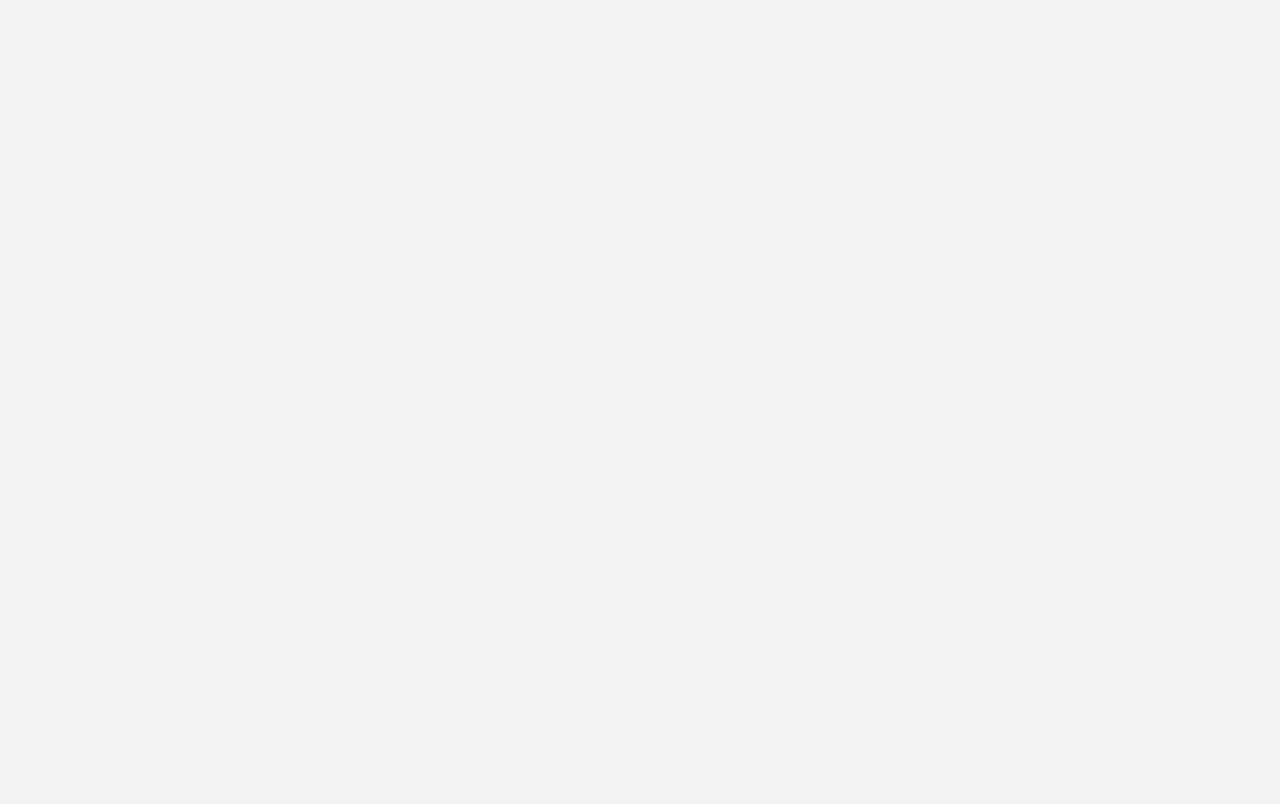
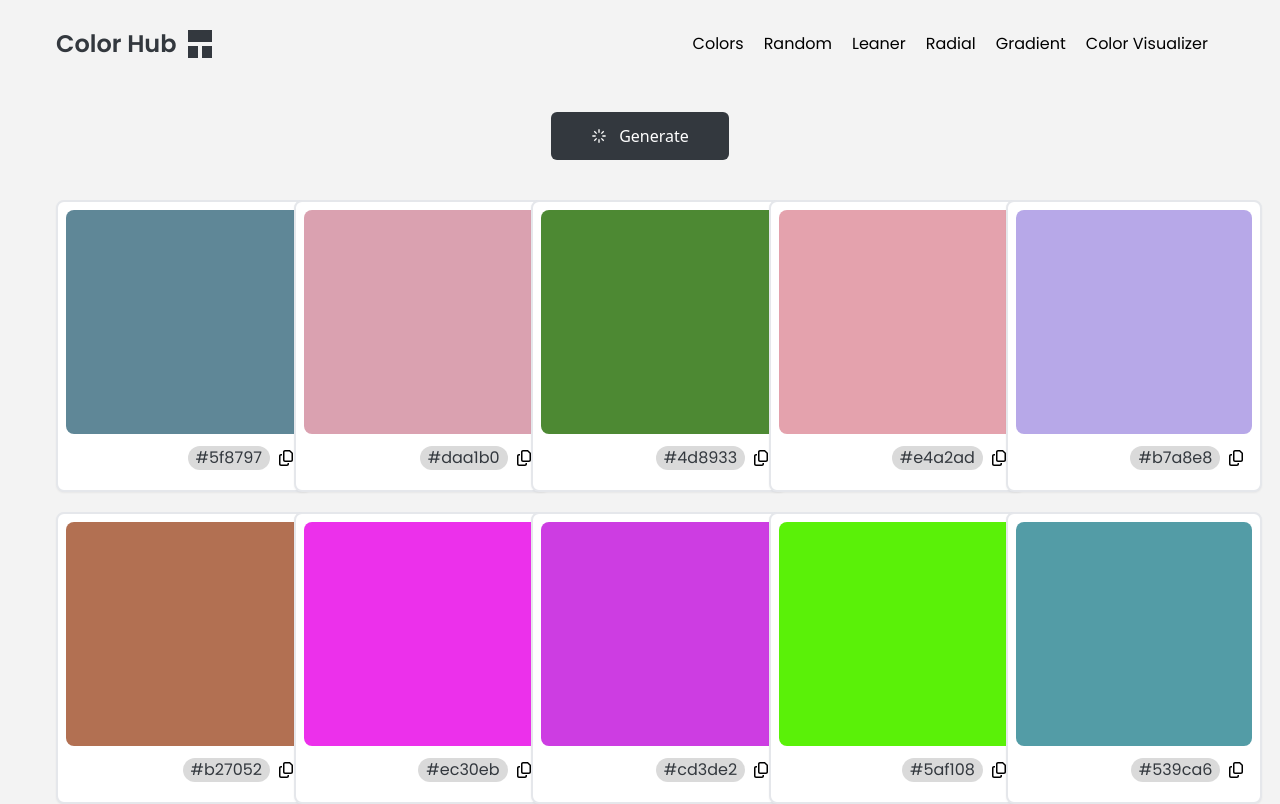
Before and after one commit to nuralam9922/Color-hub, a React (Vite) app: page /random in a window 1280 px wide. Before the commit this address had no page. Shown: the top 804 px of the page. Built offline with nearby package versions, Linux system fonts and the light colour scheme.

Commit message:
create genrate buttion to genrate random callors when pressed

```diff
--- a/package.json
+++ b/package.json
@@ -11,11 +11,14 @@
   },
   "dependencies": {
     "@tanstack/react-query": "^5.29.2",
+    "localforage": "^1.10.0",
+    "match-sorter": "^6.3.4",
     "randomcolor": "^0.6.2",
     "react": "^18.2.0",
     "react-dom": "^18.2.0",
     "react-icons": "^5.1.0",
-    "react-router-dom": "^6.22.3"
+    "react-router-dom": "^6.22.3",
+    "sort-by": "^1.2.0"
   },
   "devDependencies": {
     "@types/react": "^18.2.66",
--- a/src/App.jsx
+++ b/src/App.jsx
@@ -5,12 +5,15 @@ import { useState } from 'react';
 import { useQuery } from '@tanstack/react-query';
 import { useEffect } from 'react';
 import { Outlet } from 'react-router-dom';
+import { Suspense } from 'react';
 
 function App() {
 	return (
 		<main className="container px-5 lg:px-14 bg-[#f3f3f3] min-h-screen mx-auto">
 			<Navbar />
-			<Outlet />
+			<Suspense fallback={<h1>dd</h1>}>
+				<Outlet />
+			</Suspense>
 		</main>
 	);
 }
--- /dev/null
+++ b/src/components/GenerateBtn.jsx
@@ -0,0 +1,17 @@
+import React from 'react';
+import { BiLoader } from 'react-icons/bi';
+
+function GenerateBtn({ callback }) {
+	return (
+		<button
+			onClick={callback}
+			type="button"
+			className="bg-[#33383e] h-12 px-5 text-xs md:text-base md:px-10 text-white rounded-md flex items-center justify-between gap-3"
+		>
+			<BiLoader />
+			<p>Generate</p>
+		</button>
+	);
+}
+
+export default GenerateBtn;
--- a/src/components/Navbar.jsx
+++ b/src/components/Navbar.jsx
@@ -17,19 +17,19 @@ function Navbar() {
 				<div className="hidden w-full md:block md:w-auto" id="navbar-default">
 					<ul className="flex items-center justify-center gap-5 p-4 text-base">
 						<Link to={'/'}>
-							<li className="cursor-pointer poppins-regular">Random</li>
-						</Link>
-						<Link to={'/color'}>
 							<li className="cursor-pointer poppins-regular">Colors</li>
 						</Link>
-						<Link to={'/color-visualize'}>
-							<li className="cursor-pointer poppins-regular">Color Visualizer</li>
+						<Link to={'/random'}>
+							<li className="cursor-pointer poppins-regular">Random</li>
 						</Link>
 						<Link to={'/leaner'}>
 							<li className="cursor-pointer poppins-regular">Leaner</li>
 						</Link>
 						<li className="cursor-pointer poppins-regular">Radial</li>
 						<li className="cursor-pointer poppins-regular">Gradient</li>
+						<Link to={'/color-visualize'}>
+							<li className="cursor-pointer poppins-regular">Color Visualizer</li>
+						</Link>
 					</ul>
 				</div>
 			</div>
--- a/src/hooks/useGetRandomHexColors.js
+++ b/src/hooks/useGetRandomHexColors.js
@@ -1,18 +1,27 @@
+import { useEffect } from 'react';
 import { useState } from 'react';
 
-export const useGetRandomHexColors = (count) => {
+export const useGetRandomHexColors = () => {
 	const generateRandomHexColor = () => {
 		let n = (Math.random() * 0xfffff * 1000000).toString(16);
 		return '#' + n.slice(0, 6);
 	};
 
-	const [colors, setColors] = useState(() => {
+	const [colors, setColors] = useState();
+
+	const generateRandomHexColorArray = (count = 10) => {
 		const initialColors = [];
+
 		for (let index = 0; index < count; index++) {
 			initialColors.push(generateRandomHexColor());
 		}
-		return initialColors;
-	});
 
-	return colors;
+		setColors(initialColors);
+	};
+
+	// useEffect(() => {
+	// 	generateRandomHexColorArray();
+	// }, []);
+
+	return [colors, generateRandomHexColorArray];
 };
--- a/src/main.jsx
+++ b/src/main.jsx
@@ -1,32 +1,38 @@
-import React from 'react';
+import React, { Suspense } from 'react';
 import ReactDOM from 'react-dom';
-import { BrowserRouter, Routes, Route } from 'react-router-dom';
-import App from './App';
+import { createBrowserRouter, Route } from 'react-router-dom';
 import './index.css';
 import { QueryClient, QueryClientProvider } from '@tanstack/react-query';
-import Random from './pages/Random';
-import Leaner from './pages/Leaner';
-import Color from './pages/Color';
-import ColorDetails from './pages/ColorDetails';
-import ColorVisualize from './pages/ColorVisualize/ColorVisualize';
+import { RouterProvider } from 'react-router-dom';
+import { createRoot } from 'react-dom/client';
 
 const queryClient = new QueryClient();
 
-ReactDOM.render(
+const App = React.lazy(() => import('./App'));
+const Random = React.lazy(() => import('./pages/Random'));
+const Leaner = React.lazy(() => import('./pages/Leaner'));
+const Color = React.lazy(() => import('./pages/Color'));
+const ColorDetails = React.lazy(() => import('./pages/ColorDetails'));
+const ColorVisualize = React.lazy(() => import('./pages/ColorVisualize/ColorVisualize'));
+
+const routes = createBrowserRouter([
+	{
+		path: '/',
+		element: <App />,
+		children: [
+			{ path: 'random', element: <Random /> },
+			{ index: true, element: <Color /> },
+			{ path: 'leaner', element: <Leaner /> },
+			{ path: 'color-visualize', element: <ColorVisualize /> },
+			{ path: 'color-det/:color', element: <ColorDetails /> },
+		],
+	},
+]);
+
+createRoot(document.getElementById('root')).render(
 	<React.StrictMode>
 		<QueryClientProvider client={queryClient}>
-			<BrowserRouter>
-				<Routes>
-					<Route path="/" element={<App />}>
-						<Route index element={<Random />} />
-						<Route path="/color" element={<Color />} />
-						<Route path="/leaner" element={<Leaner />} />
-						<Route path="/color-visualize" element={<ColorVisualize />} />
-						<Route path="/color-det/:color" element={<ColorDetails />} />
-					</Route>
-				</Routes>
-			</BrowserRouter>
+			<RouterProvider router={routes} />
 		</QueryClientProvider>
-	</React.StrictMode>,
-	document.getElementById('root')
+	</React.StrictMode>
 );
--- a/src/pages/Leaner.jsx
+++ b/src/pages/Leaner.jsx
@@ -5,20 +5,32 @@ import { FaRegCopy } from 'react-icons/fa6';
 import { Link } from 'react-router-dom';
 import useCopy from '../hooks/useCopy';
 import Cart from '../components/cart/Cart';
+import GenerateBtn from '../components/GenerateBtn';
+import { useState } from 'react';
 function Leaner() {
 	const { linearGradients, generateRandomLinearGradients } = useRandomLinearGradient();
 	const [isCopied, copyToClipboard] = useCopy();
 
+	const [toggle, setToggle] = useState(true);
+
+	const generateNewColors = () => {
+		setToggle((prev) => !prev);
+	};
+
 	useEffect(() => {
 		generateRandomLinearGradients(100);
-	}, []);
+	}, [toggle]);
 
 	const handleCopy = (e) => {
 		copyToClipboard(e.target.value);
 	};
-	console.log(isCopied);
 
 	return (
+		<div>
+			<div className='w-full py-10 flex items-center justify-center'>
+				<GenerateBtn callback={generateNewColors} />
+			</div>
+
 			<div className="grid grid-cols-2 md:grid-cols-4 lg:grid-cols-5 w-full gap-5  ">
 				{linearGradients?.length > 0 &&
 					linearGradients?.map((color, index) => (
@@ -27,6 +39,7 @@ function Leaner() {
 						</>
 					))}
 			</div>
+		</div>
 	);
 }
 
--- a/src/pages/Random.jsx
+++ b/src/pages/Random.jsx
@@ -3,37 +3,46 @@ import Cart from '../components/cart/Cart';
 
 import { BiLoader } from 'react-icons/bi';
 import { useGetRandomHexColors } from '../hooks/useGetRandomHexColors';
+
+import randomColor from 'randomcolor';
+import { useState } from 'react';
+import { useMemo } from 'react';
 import { useEffect } from 'react';
-import { useState } from 'react';
-import { useNavigate } from 'react-router-dom';
-import { Link } from 'react-router-dom';
+import GenerateBtn from '../components/GenerateBtn';
 
 function Radome() {
+	const [number, setNumber] = useState(100);
+	const [toggle, setToggle] = useState(true);
+
 	const generateNewColors = () => {
-		window.location.reload();
+		setToggle((prev) => !prev);
 	};
+
+	const [colors, generateRandomHexColorArray] = useGetRandomHexColors();
+
+	const randomHexColors = colors;
+
+	useEffect(() => {
+		generateRandomHexColorArray(number);
+	}, [toggle]);
+
 	return (
 		<div>
 			{/* //todo:searching */}
-			<div className="w-full flex items-center justify-center py-24 relative">
-				<button
-					onClick={generateNewColors}
-					type="button"
-					className="bg-[#33383e] h-12 px-5 text-xs md:text-base md:px-10 text-white rounded-md flex items-center justify-between gap-3"
-				>
-					<BiLoader />
-					<p>Generate</p>
-				</button>
+			<div className="w-full flex items-center justify-center py-10 relative">
+				<GenerateBtn callback={generateNewColors} />
 			</div>
 			<div className="grid grid-cols-2 md:grid-cols-4 lg:grid-cols-5 w-full gap-5  ">
 				<>
-					{useGetRandomHexColors(100).map((color, index) => {
+					{randomHexColors &&
+						randomHexColors.length > 0 &&
+						randomHexColors?.map((color, index) => {
 							return (
 								<>
 									<Cart
-									key={index}
+										key={index + Math.random() + color}
 										path={`/color-det/${encodeURIComponent(color)}`}
-									id={index}
+										id={index + Math.random()}
 										hexCodeBackgroundColor="#dadada"
 										color={color}
 										background={'none'}
```
Also changed, not shown: 1 other file (tests, documents, lock files or other folders). Lines whose indentation alone changed are shown as unchanged.
